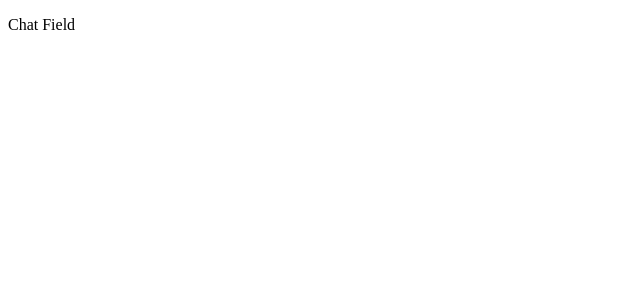
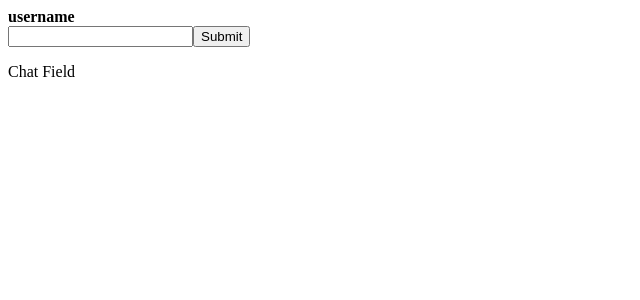
Before and after one commit to MisturDust319/chat_app, a React (Create React App) app: page / in a window 1280 px wide. Shown: the top 300 px of the page, without its empty margins (0-640 px from the left). Built offline with nearby package versions, Linux system fonts and the light colour scheme.

Commit message:
Includes TextInput stateless component

```diff
--- a/src/App.js
+++ b/src/App.js
@@ -10,19 +10,33 @@ function ChatField(props) {
   );
 }
 
+function TextInput(props) {
+  return (
+    <div>
+      <b>username</b>
+      <form>
+        <input type="text" name="message"></input>
+        <input type="submit" name="submit"></input>
+      </form>
+    </div>
+  );
+}
+
 class App extends Component {
   constructor() {
     super();
     this.state = {
-      test_name : "dave",
-      test_text : "AFK",
+      chatHistory : ["Test history"],
     }
   }
 
+  //submit function will submit user input
+  submit
 
   render() {
     return (
       <div>
+        <TextInput/>
         <ChatField/>
       </div>
     );
```
